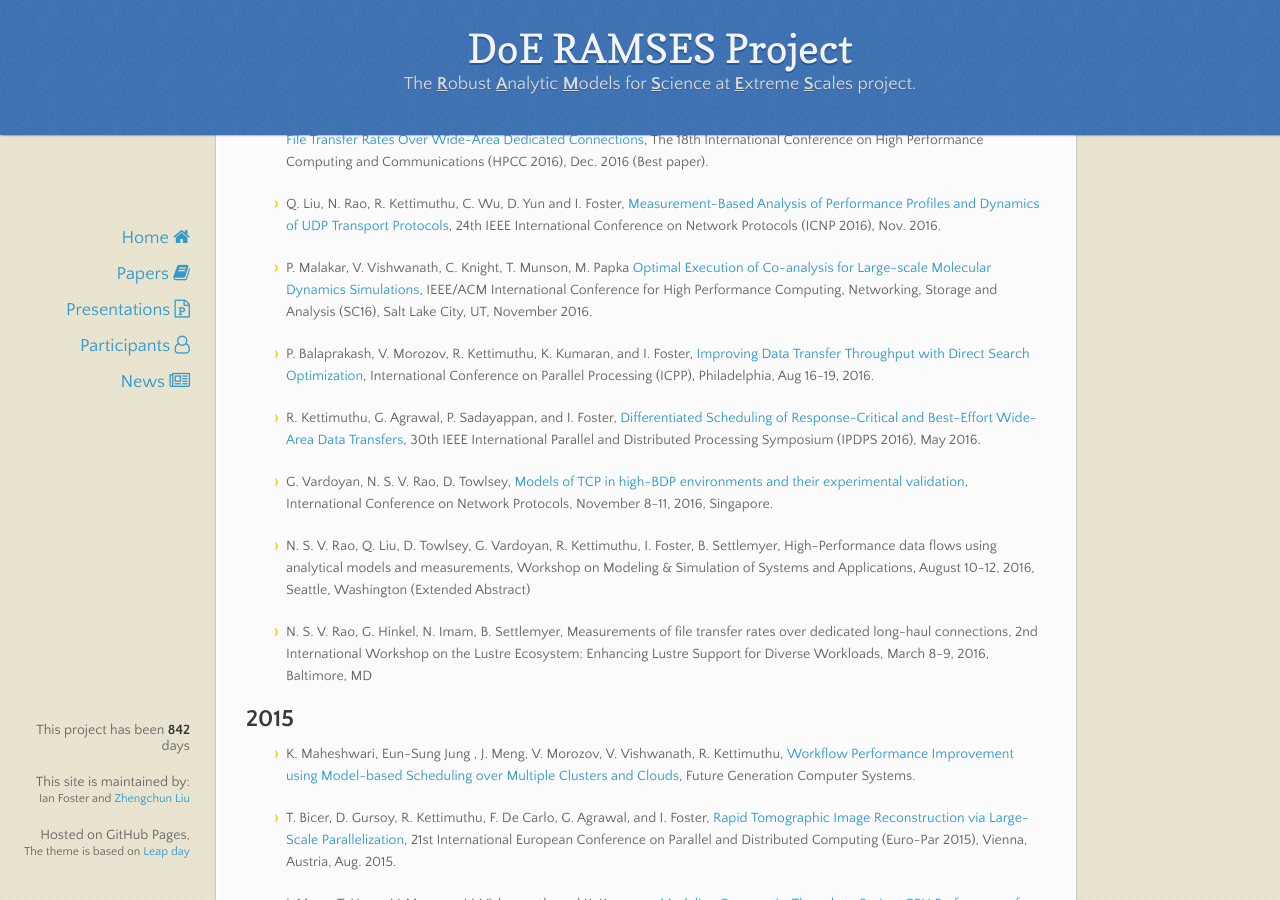
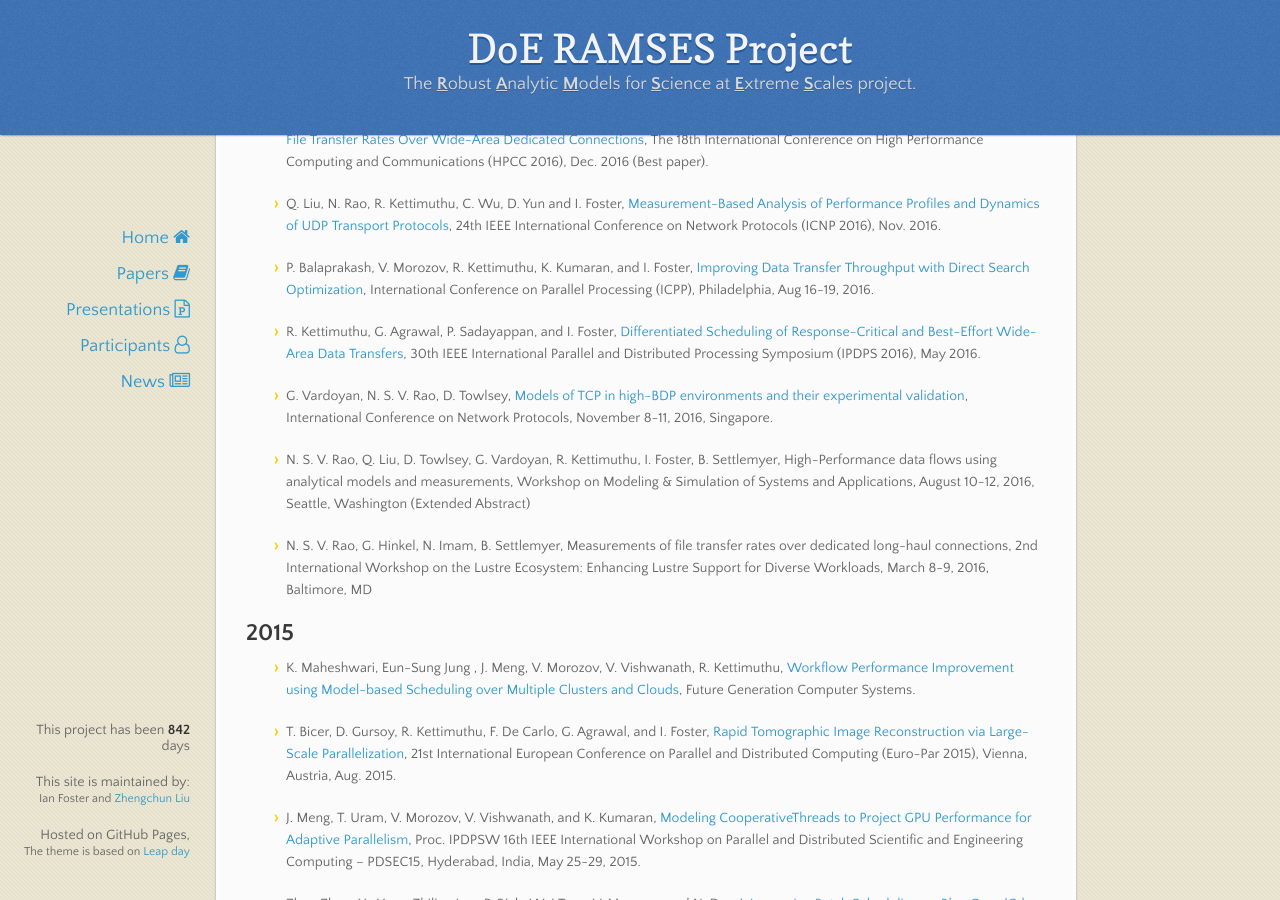
Before and after one commit to ramsesproject/ramses.github.io, a Jekyll site: the page built from papers.md, in a window 1280 px wide and 900 px high, scrolled down 734 px. Built offline with Jekyll 4.4.1, drawn with Linux system fonts in a browser that asks for light colours; nearby versions of some CDN libraries.

Commit message:
Update papers.md

```diff
--- a/papers.md
+++ b/papers.md
@@ -26,8 +26,6 @@ We list papers in rough order of publication.
 * N. Rao, Q. Liu, S. Sen, G. Hinkel, N. Imam, I. Foster, R. Kettimuthu, B. Settlemyer, C. Wu and D. Yun, [Experimental Analysis of File Transfer Rates Over Wide-Area Dedicated Connections](https://doi.org/10.1109/HPCC-SmartCity-DSS.2016.0038), The 18th International Conference on High Performance Computing and Communications (HPCC 2016), Dec. 2016 (Best paper).
 
 * Q. Liu, N. Rao, R. Kettimuthu, C. Wu, D. Yun and I. Foster, [Measurement-Based Analysis of Performance Profiles and Dynamics of UDP Transport Protocols](https://doi.org/10.1109/ICNP.2016.7784418), 24th IEEE International Conference on Network Protocols (ICNP 2016), Nov. 2016.
-
-* P. Malakar, V. Vishwanath, C. Knight, T. Munson, M. Papka [Optimal Execution of Co-analysis for Large-scale Molecular Dynamics Simulations](https://doi.org/10.1109/SC.2016.59), IEEE/ACM International Conference for High Performance Computing, Networking, Storage and Analysis (SC16), Salt Lake City, UT, November 2016.
 
 * P. Balaprakash, V. Morozov, R. Kettimuthu, K. Kumaran, and I. Foster, [Improving Data Transfer Throughput with Direct Search Optimization](https://doi.org/10.1109/ICPP.2016.36), International Conference on Parallel Processing (ICPP), Philadelphia, Aug 16-19, 2016.
 
```
